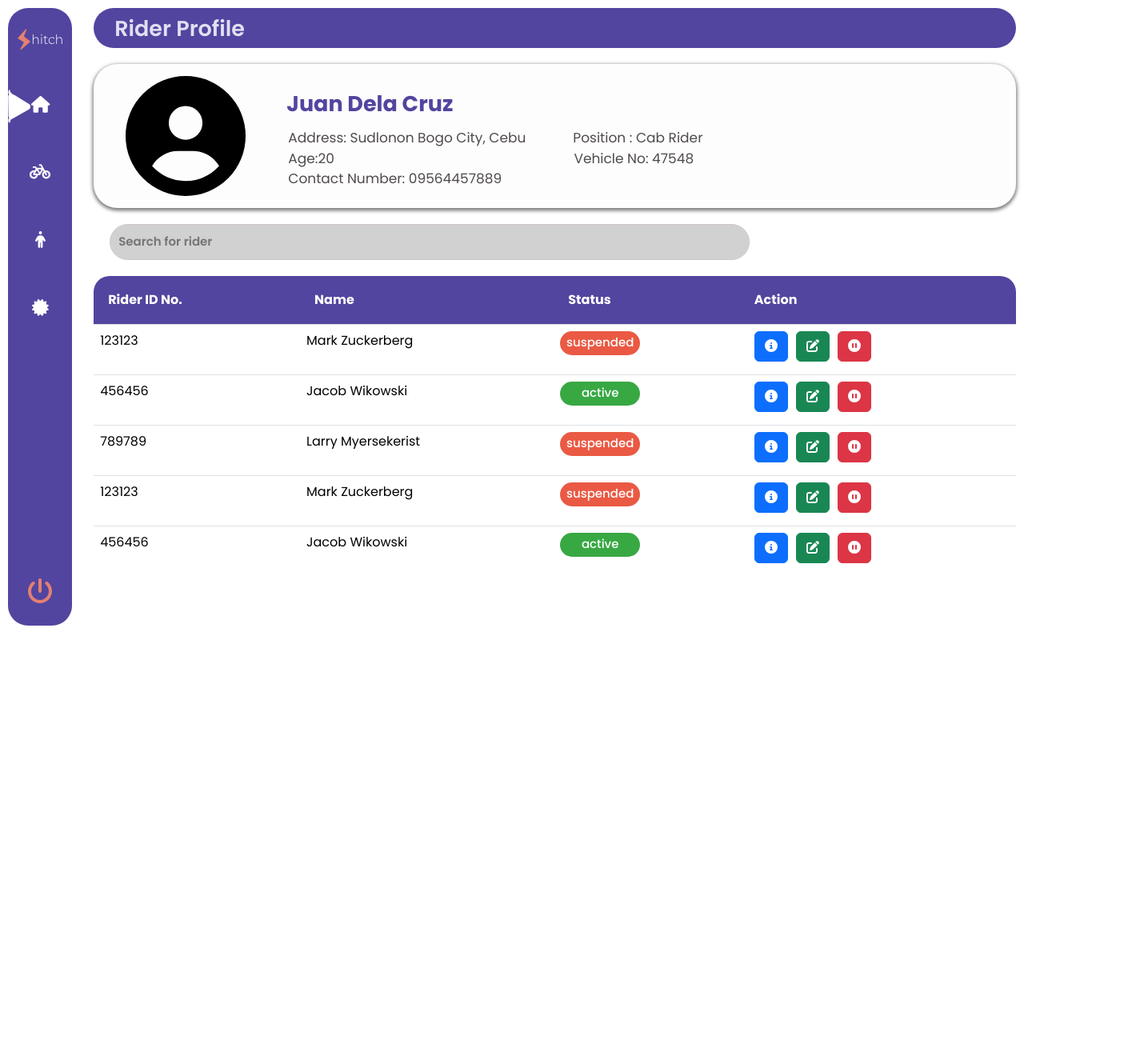
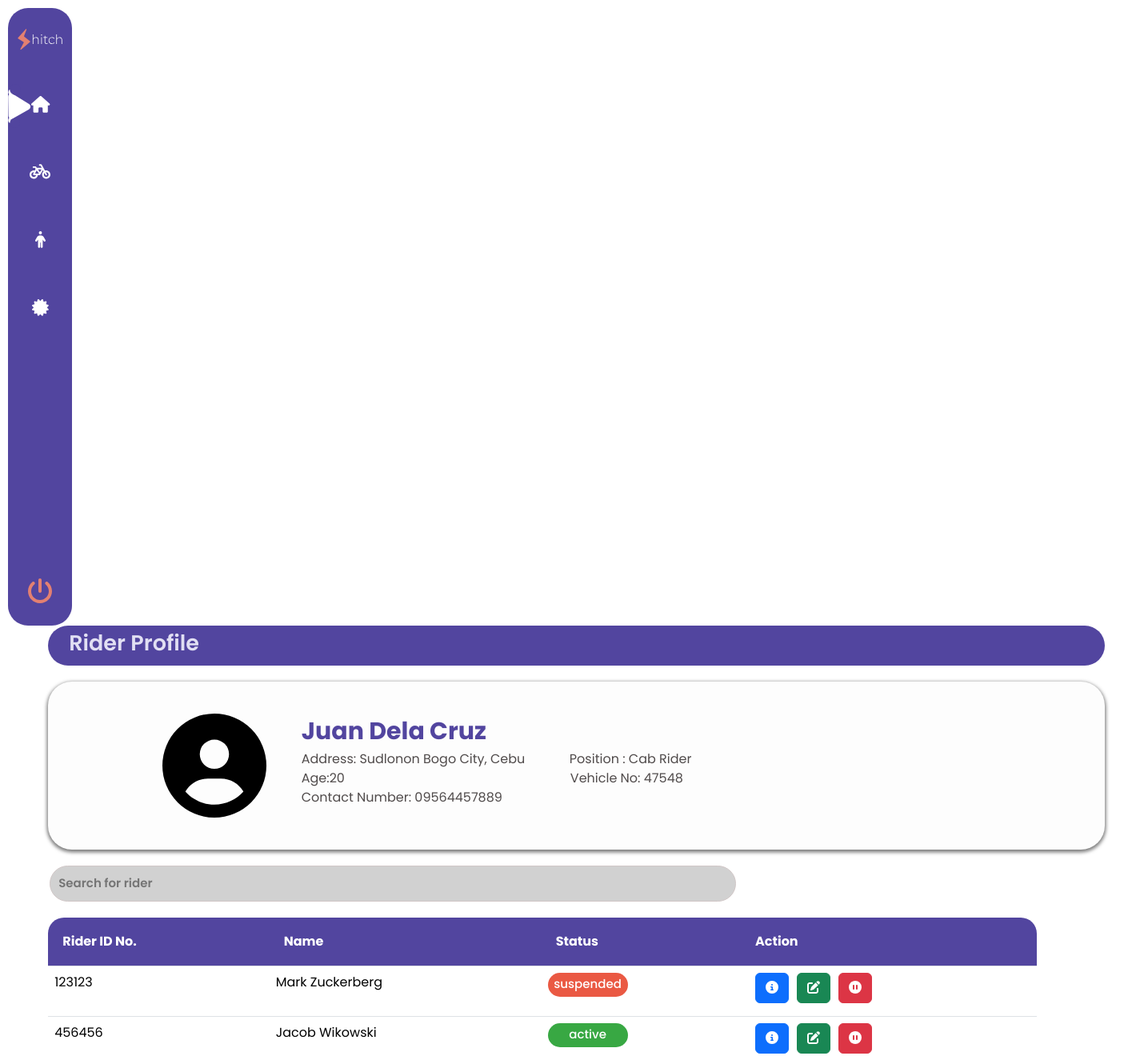
Before and after one commit to wingled22/pagyeonjaFrontEnd, a React (Vite) app: page / in a window 1280 px wide. Shown: the top 1330 px of the page at 80% size, 1405 px wide, since content can reach past the window. Before the commit the page ends 800 px from the top, so only its background shows below. Built offline with nearby package versions, Linux system fonts and the light colour scheme.

Commit message:
partially fixed

```diff
--- a/src/assets/css/RiderPage.css
+++ b/src/assets/css/RiderPage.css
@@ -2,6 +2,10 @@
 
 /* Rider Profile CSS */
 
+.col{
+    margin-left: 50px;
+    margin-right: 50px;
+}
 .rectangle-header {
     background-color: #52459F;
     border-radius: 30px;
@@ -9,61 +13,63 @@
     left: 0;
     width: 100%;
     padding: 6px;
+    top: 0;
 }
 
 .box-header .label {
     margin-left: 20px;
 }
 
-.box-header .label .text-wrapper {
+.text-wrapper {
     color: #e1dff3;
     font-size: 27px;
     font-weight: 600;
 }
 
 .rect-profile {
-    margin: auto;
+    margin-top: 20px;
     background-color: #fdfdfd;
     border-radius: 30px;
     box-shadow: 0px 2px 4px 1.5px #00000080;
-    height: 180px;
     width: 100%;
     left: 0;
-    margin-top: 20px;
 
 }
+.profile-img {
+    padding: 40px;
+    font-size: 130px;
+}
 
-.profile-img {
-    position: relative;
-    margin-left: 40px;
-    margin-top: 15px;
+.text-containers{
+margin: 0;
+margin-top: 40px;
+    width: 100%;
+}
+.text-ridername {
+    color: #52459F;
+    font-weight: 700;
+    font-size: 30px;
+    margin: 0;
+    margin-left: 12px;
+}
+
+.text-detailsrider {
+    font-weight: 400;
+    color: #504b4b;
+    margin: 0;
+    margin-left: 12px;
 }
 
 
-.text-name {
-    color: #52459F;
-    font-weight: 700 !important;
-    line-height: normal;
+.prof-col{
+    width: 100%;
 }
 
-.text-details {
-    font-size: 17px;
-    font-weight: 400;
-    color: #504b4b;
-}
 
-.name-row {
-    margin-top: 30px !important;
-}
-
-.details-row {
-    margin-top: 10px !important;
-    margin-left: 35px !important;
-}
 
 /* Search CSS */
 .search-box {
-    margin-left: 20px;
+    margin-left: 2px;
     margin-top: 20px !important;
     width: 70% !important;
 
@@ -121,6 +127,9 @@ th {
     top: 0;
 }
 
+.Row1.row{
+    min-width: 1369px;
+}
 
 .id-header {
     border-top-left-radius: 20px;
--- a/src/components/RiderProfile.jsx
+++ b/src/components/RiderProfile.jsx
@@ -2,28 +2,31 @@ import { FontAwesomeIcon as Icon } from "@fortawesome/react-fontawesome";
 import {
     faCircleUser
 } from "@fortawesome/free-solid-svg-icons";
-import { Col, Row, Input } from 'reactstrap';
+import { Col, Row, Input, Container } from 'reactstrap';
 const RiderProfile = () => {
     return (
         <>
             <div className="box-header">
                 <div className="rectangle-header">
                     <div className="label">
-                        <div className="text-wrapper">Rider Profile</div>
+                        <h2 className="text-wrapper">Rider Profile</h2>
                     </div>
                 </div>
 
                 <div className="rect-profile">
+                    <Container>
                         <Row>
-                        <Col md={2}>
-                            <Icon className="profile-img" icon={faCircleUser} color='black' style={{ fontSize: "150px" }} />
+                            <Col md={2} className="prof-col">
+                                <Icon className="profile-img" icon={faCircleUser} color='black' />
                             </Col>
+
                             <Col md={9}>
+                                <Container className="text-containers">
                                     <Row className="name-row">
-                                <div className="text-name">Juan Dela Cruz</div>
+                                        <p className="text-ridername">Juan Dela Cruz</p>
                                     </Row>
                                     <Row className="details-row">
-                                <div className="text-details">Address: Sudlonon Bogo City, Cebu
+                                        <p className="text-detailsrider">Address: Sudlonon Bogo City, Cebu
                                             &nbsp; &nbsp; &nbsp; &nbsp; &nbsp; &nbsp;
                                             Position : Cab Rider
                                             <br></br>
@@ -36,10 +39,16 @@ const RiderProfile = () => {
                                             Contact Number: 09564457889
                                             <br></br>
 
-                                </div>
+                                        </p>
                                     </Row>
+                                </Container>
+
                             </Col>
+
+
                         </Row>
+                    </Container>
+
                 </div>
             </div>
         </>
--- a/src/routes/RiderPage.jsx
+++ b/src/routes/RiderPage.jsx
@@ -1,16 +1,23 @@
 import "../assets/css/RiderPage.css";
 import RiderTable from "../components/RiderTable.jsx";
 import RiderProfile from "../components/RiderProfile.jsx";
-import { Row } from 'reactstrap';
+import { Row, Col } from 'reactstrap';
 const RiderPage = () => {
   return (
     <>
       <Row>
-        <RiderProfile />
+
+          <Row className="Row1">
+            <RiderProfile />
+          </Row>
+
+
+          <Row className="Row2">
+            <RiderTable />
+          </Row>
+
       </Row>
-      <Row>
-        <RiderTable />
-      </Row>
+
 
     </>
   );
```
Lines whose indentation alone changed are shown as unchanged.
